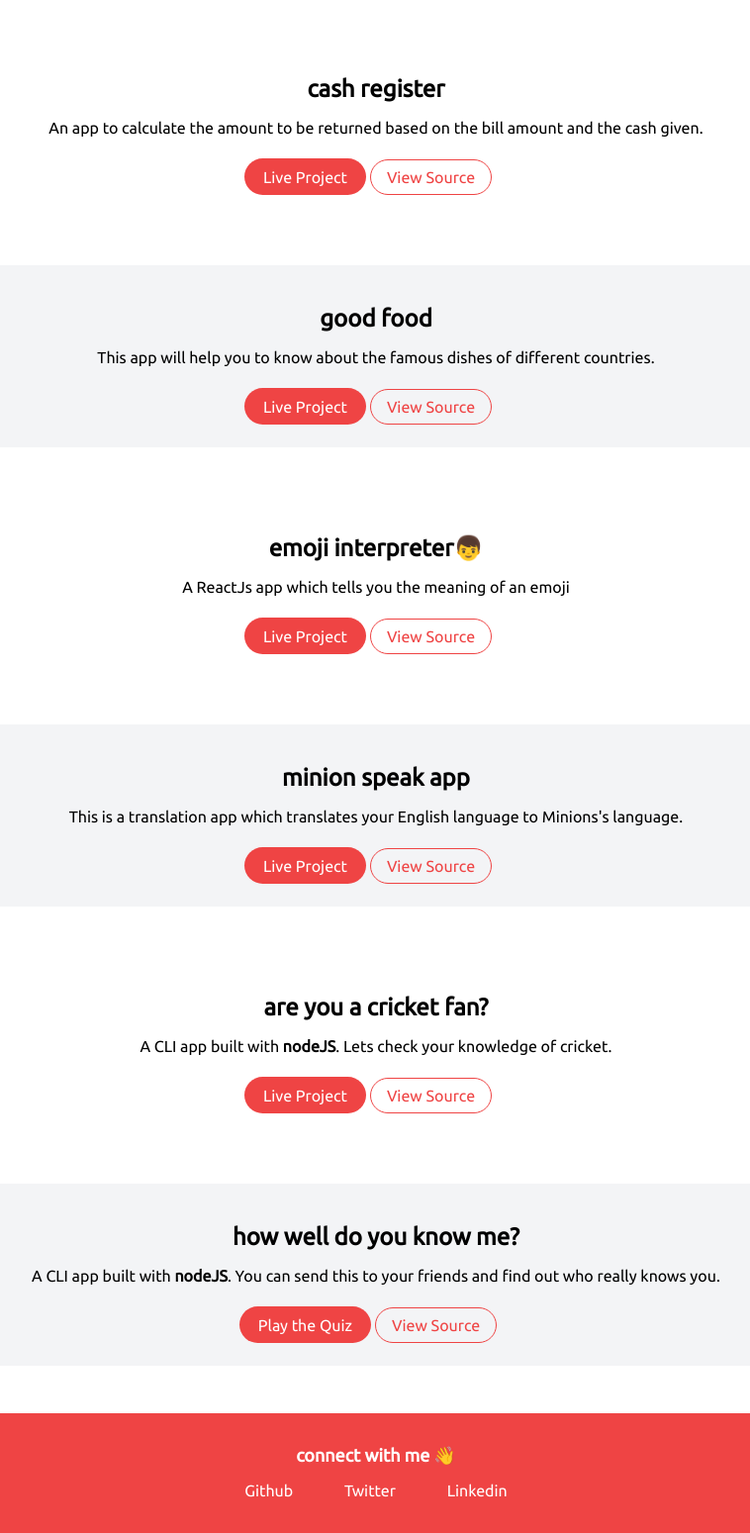
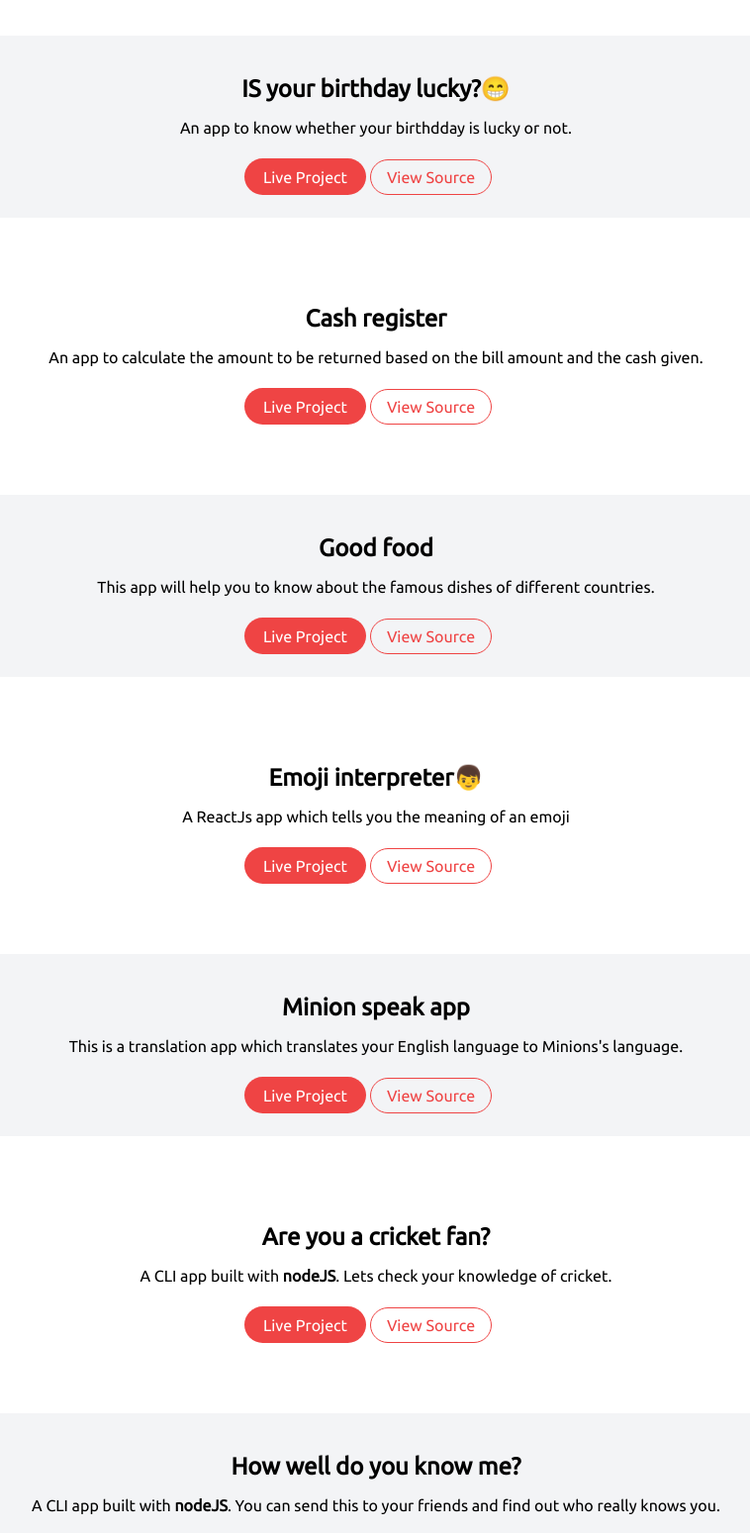
Before and after one commit to iAbhishekPundir/markThree-Hosting, a plain HTML site: page projects.html in a window 1280 px wide. Shown: the part 320-1869 px from the top of the page at 99% size, without its empty margins (260-1018 px from the left). Drawn offline with Linux system fonts and the light colour scheme.

Commit message:
Update projects.html

```diff
--- a/projects.html
+++ b/projects.html
@@ -32,8 +32,22 @@
 
         <li>
 
+            <article class="showcase-list container container-center ow">
+                <h1>IS your birthday lucky?😁</h1>
+            <p>An app to know whether your birthdday is lucky or not.
+            </p>
+
+            <a class="link link-primary" href="https://cash-register-abhishekpundir.netlify.app/" target="_blank">Live Project</a>
+
+            <a class="link link-secondary" href="https://github.com/iAbhishekPundir/mark11-Is-your-Birthday-Lucky" target="_blank">View Source</a>
+            </article>
+
+        </li>
+
+        <li>
+
             <article class="showcase-list container container-center">
-                <h1>cash register</h1>
+                <h1>Cash register</h1>
                 <p>An app to calculate the amount to be returned based on the bill amount and the cash given.</p>
 
                 <a class="link link-primary" href="https://cash-register-abhishekpundir.netlify.app/" target="_blank">Live Project</a>
@@ -47,7 +61,7 @@
         <li>
 
             <article class="showcase-list container container-center ow">
-                <h1>good food</h1>
+                <h1>Good food</h1>
             <p>This app will help you to know about the famous dishes of different countries.
             </p>
 
@@ -61,7 +75,7 @@
         <li>
 
             <article class="showcase-list container container-center">
-                <h1>emoji interpreter👦</h1>
+                <h1>Emoji interpreter👦</h1>
                 <p>A ReactJs app which tells you the meaning of an emoji</p>
 
                 <a class="link link-primary" href="https://0e4p64.csb.app/" target="_blank">Live Project</a>
@@ -75,7 +89,7 @@
         <li>
 
             <article class="showcase-list container container-center ow">
-                <h1>minion speak app</h1>
+                <h1>Minion speak app</h1>
             <p>This is a translation app which translates your English language to Minions's language.
             </p>
 
@@ -89,7 +103,7 @@
         <li>
 
             <article class="showcase-list container container-center">
-                <h1>are you a cricket fan?</h1>
+                <h1>Are you a cricket fan?</h1>
                 <p>A CLI app built with <strong>nodeJS</strong>. Lets check your knowledge of cricket.
                 </p>
 
@@ -104,7 +118,7 @@
         <li>
 
             <article class="showcase-list container container-center ow">
-                <h1>how well do you know me?</h1>
+                <h1>How well do you know me?</h1>
             <p>A CLI app built with <strong>nodeJS</strong>. You can send this to your friends and find out
                 who really knows you.
             </p>
```
